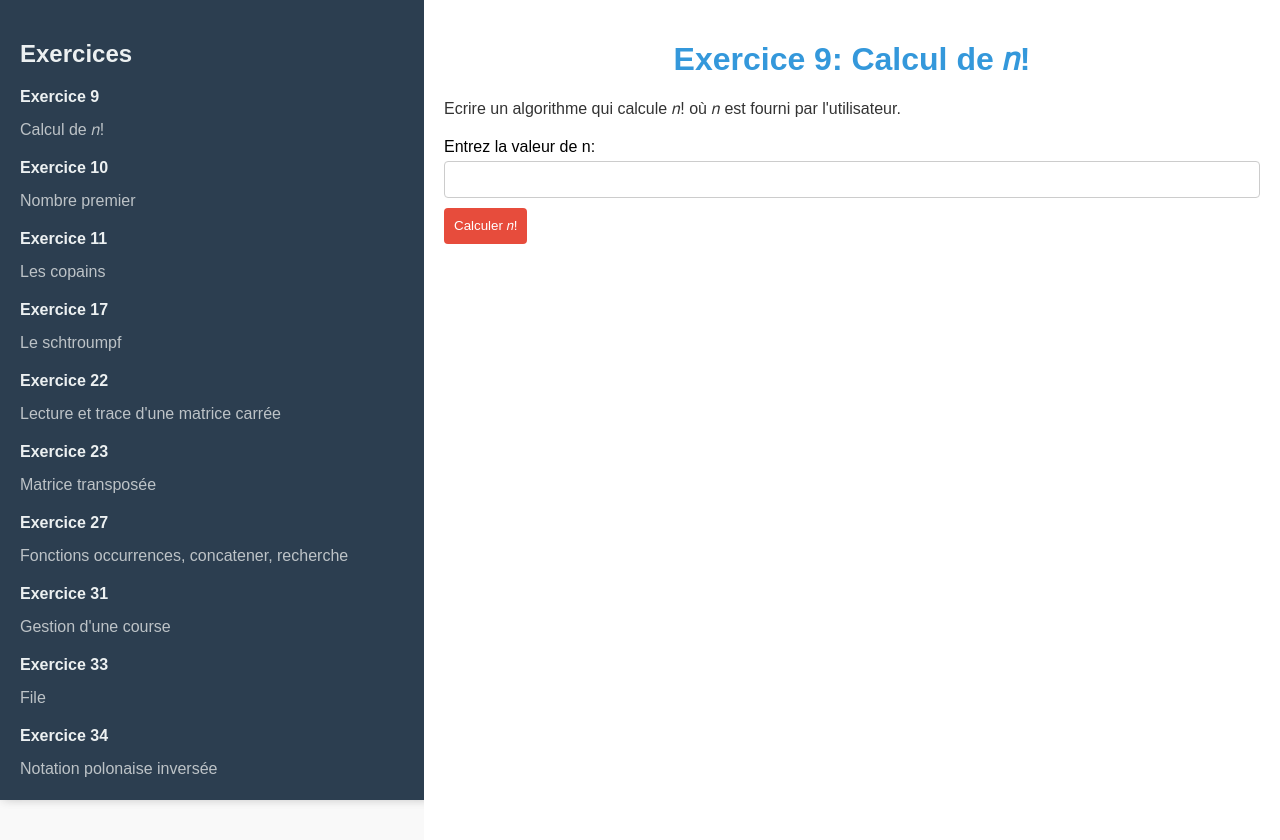
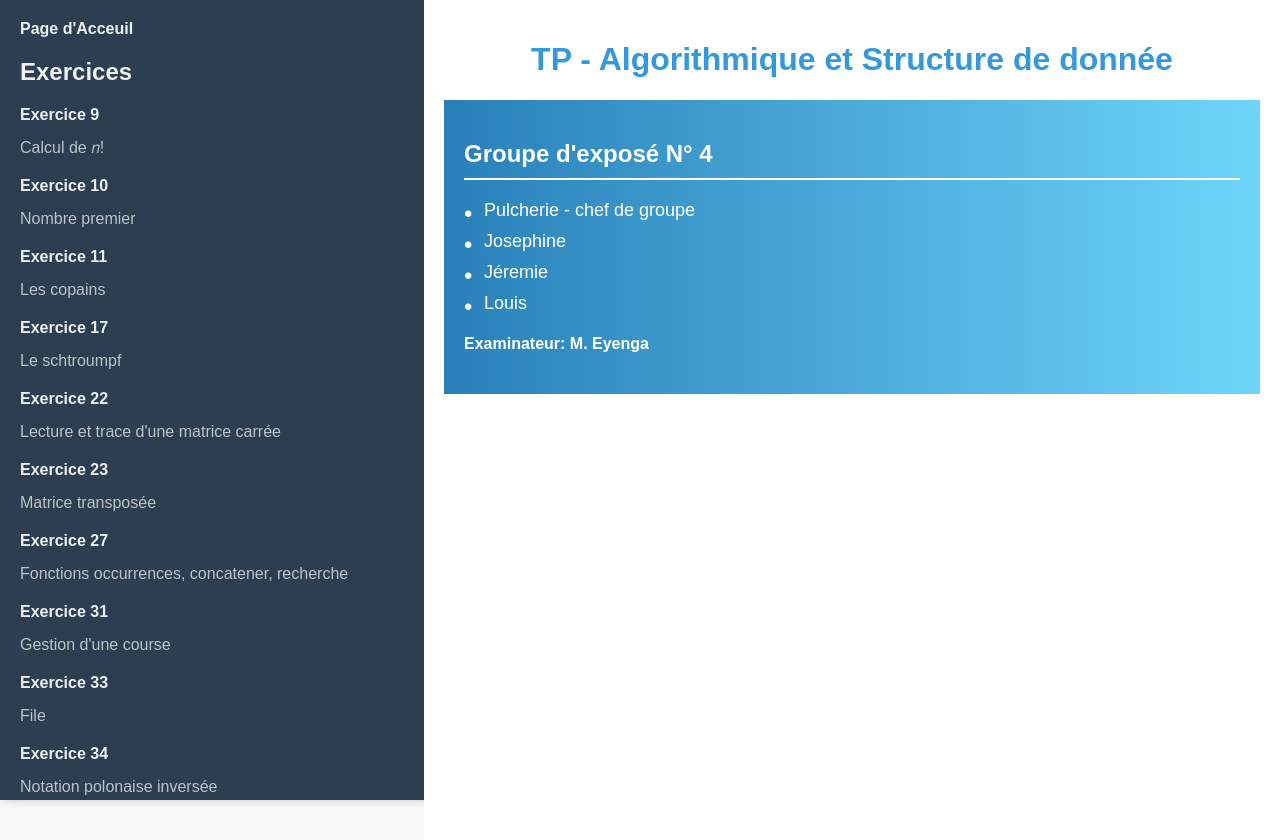
Before and after one commit to will-oracions/flask_algo_website, a Flask app: page / in a window 1280 px wide. Run offline with Flask 3, Linux system fonts and the light colour scheme.

Commit message:
add homepage

```diff
--- a/static/app.css
+++ b/static/app.css
@@ -217,7 +217,7 @@ p {
 /* Ajoutez ici vos règles CSS spécifiques pour le contenu d'exercice */
 h1 {
     color: #3498db;
-    text-align: center; /* Centre le texte dans l'en-tête */
+    text-align: center;
 }
 
 #exercice9,
@@ -235,3 +235,38 @@ textarea {
     box-sizing: border-box; /* Ajuste la taille du textarea pour inclure le padding */
     margin-bottom: 10px;
 }
+
+/* about.css */
+#about {
+    max-width: 800px;
+    margin: auto;
+    padding: 20px;
+    background: linear-gradient(to right, #2980B9, #6DD5FA); /* Dégradé linéaire bleu */
+    color: #fff; /* Texte en blanc sur fond bleu */
+}
+
+#about h2 {
+    color: #fff; /* Titre en blanc */
+    border-bottom: 2px solid #fff;
+    padding-bottom: 10px;
+}
+
+#about ul {
+    list-style-type: none;
+    padding: 0;
+}
+
+#about li {
+    font-size: 18px;
+    margin-bottom: 10px;
+    padding-left: 20px;
+    position: relative;
+}
+
+#about li::before {
+    content: '\2022';
+    color: #fff;
+    font-size: 24px;
+    position: absolute;
+    left: 0;
+}
--- a/templates/base.html
+++ b/templates/base.html
@@ -13,6 +13,7 @@
         <!-- <label for="toggleSidebar" class="toggle-btn"
           >&#x2630; Toggle Sidebar</label
         > -->
+        <a href="/">Page d'Acceuil</a>
         <h2>Exercices</h2>
         <ul>
           {% for exercise in exercises %}
--- a/templates/index.html
+++ b/templates/index.html
@@ -1,13 +1,14 @@
 {% extends 'base.html' %} {% block title %}Exercice 9{% endblock %} {% block
-header %}Exercice 9: Calcul de 𝑛!{% endblock %} {% block content %}
-<section id="exercice9">
-  <p>Ecrire un algorithme qui calcule 𝑛! où 𝑛 est fourni par l'utilisateur.</p>
-  <!-- Ajoutez ici le formulaire pour entrer la valeur de n et afficher le résultat -->
-  <form id="factorialForm">
-    <label for="numberInput">Entrez la valeur de n:</label>
-    <input type="number" id="numberInput" required />
-    <button type="button" onclick="calculateFactorial()">Calculer 𝑛!</button>
-    <p id="result"></p>
-  </form>
+header %} TP - Algorithmique et Structure de donnée {% endblock %} {% block
+content %}
+<section id="about">
+  <h2>Groupe d'exposé N° 4</h2>
+  <ul>
+    <li>Pulcherie - chef de groupe</li>
+    <li>Josephine</li>
+    <li>Jéremie</li>
+    <li>Louis</li>
+  </ul>
+  <h4>Examinateur: M. Eyenga</h4>
 </section>
 {% endblock %}
```
